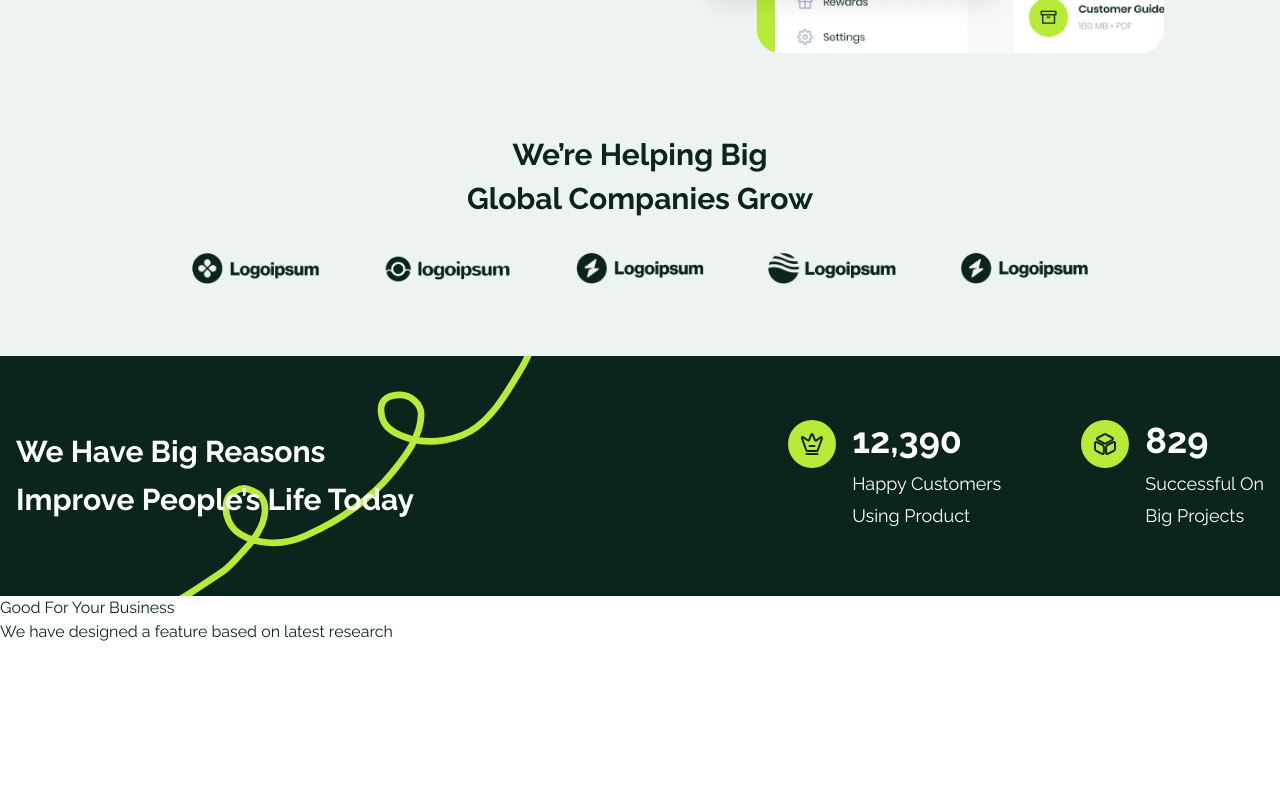
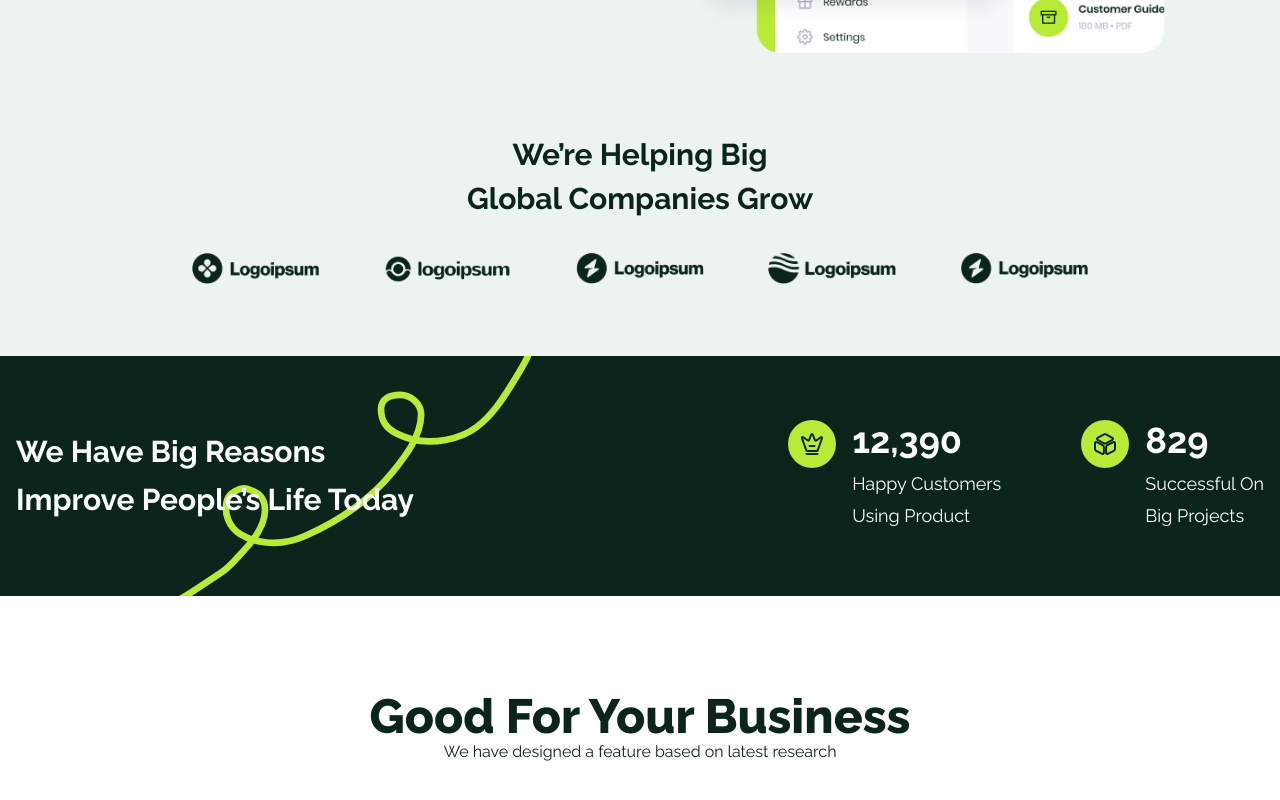
Before and after one commit to ervanervan/pasti-laris, a React (Vite) app: page / in a window 1280 px wide. Shown: the part 627-1427 px from the top of the page. Before the commit the page ends 1271 px from the top, so only its background shows below. Built offline with nearby package versions, Linux system fonts and the light colour scheme; a web font is replaced by a local one.

Commit message:
update: service component

```diff
--- a/src/components/Services.jsx
+++ b/src/components/Services.jsx
@@ -2,9 +2,11 @@ import React from "react";
 
 export default function Services() {
   return (
-    <div>
-      <h1>Good For Your Business</h1>
-      <p>We have designed a feature based on latest research</p>
-    </div>
+    <section className="container mx-auto">
+      <div className="text-center py-24">
+        <h1 className="font-extrabold text-5xl">Good For Your Business</h1>
+        <p>We have designed a feature based on latest research</p>
+      </div>
+    </section>
   );
 }
```
